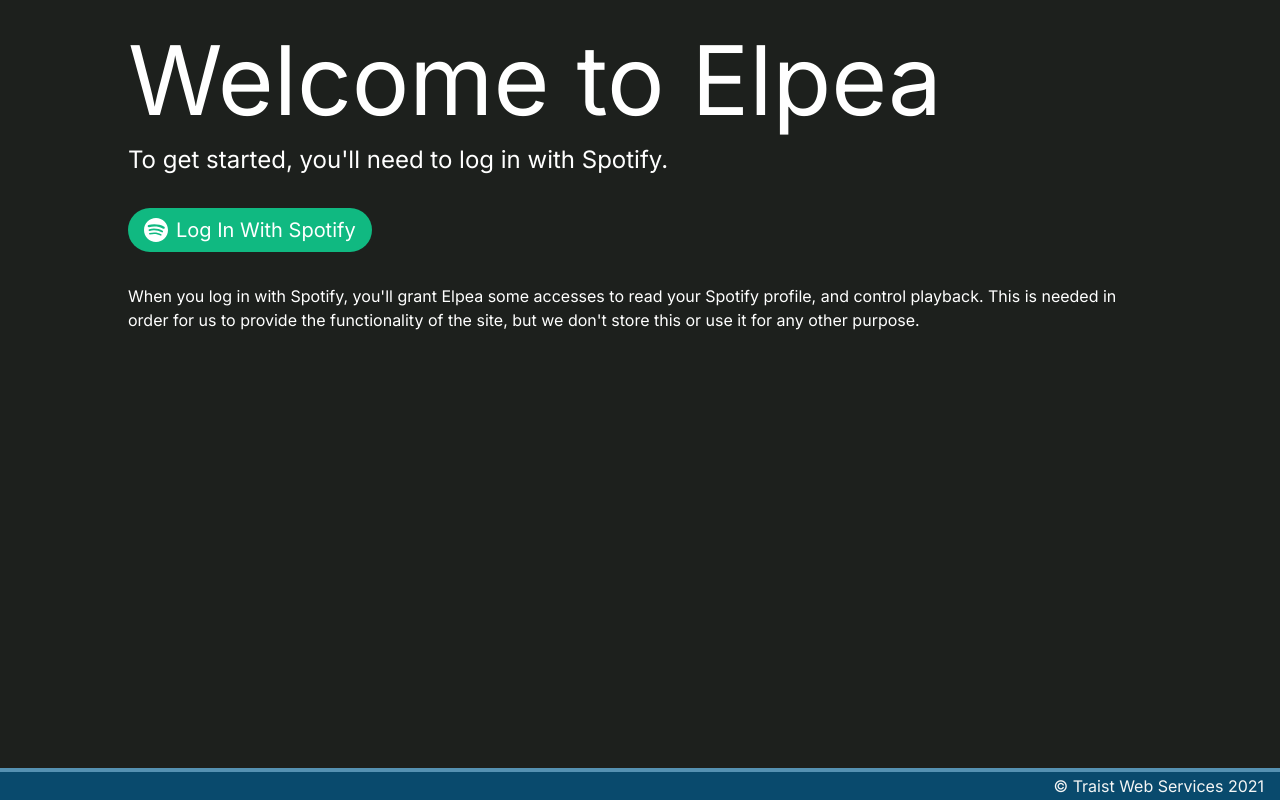
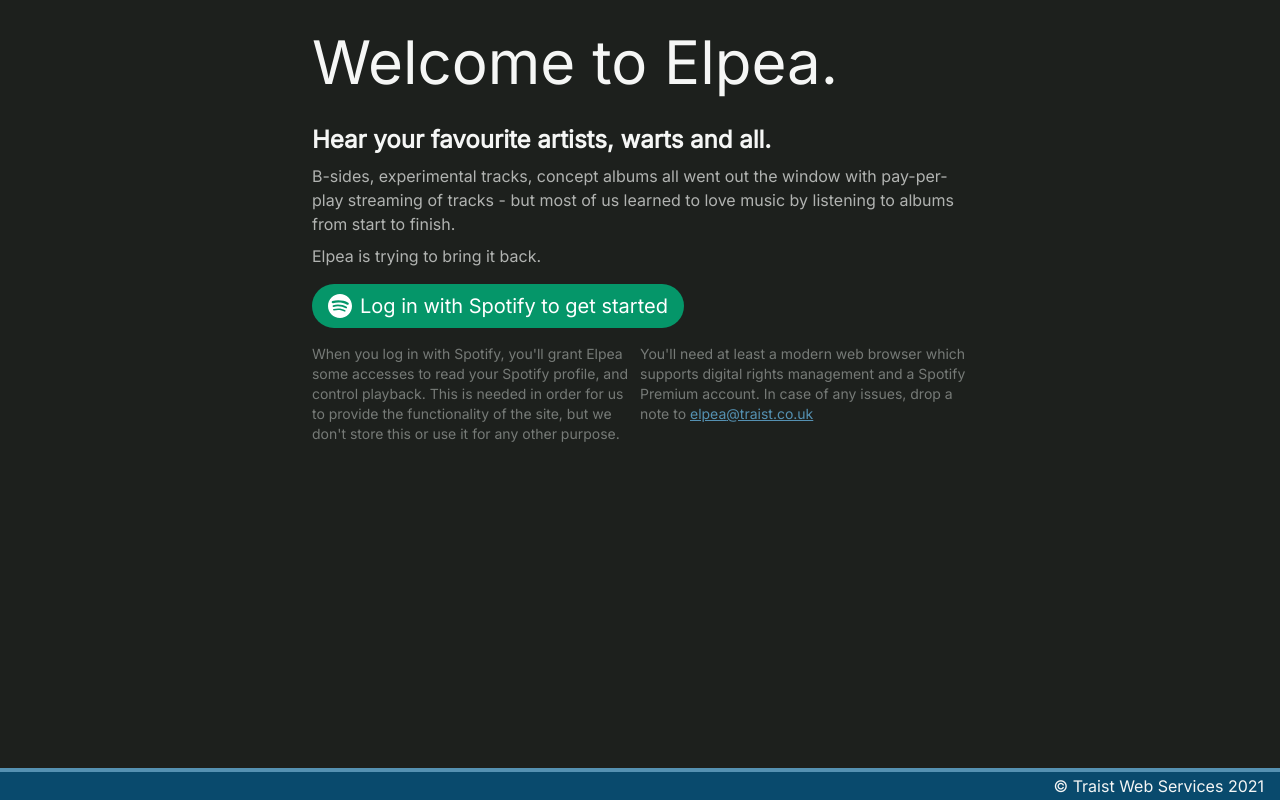
Before and after one commit to traist-web-services/elpea, a Next.js app: page / in a window 1280 px wide. Built offline with nearby package versions, Linux system fonts and the light colour scheme; no server answers.

Commit message:
Add a check for Premium

```diff
--- a/components/Landing.tsx
+++ b/components/Landing.tsx
@@ -3,15 +3,23 @@
 
 export default function Landing() {
   return (
-    <div className="max-w-5xl mx-auto">
-      <h1 className="mt-8 mb-4 text-white text-8xl">
-        Welcome to {process.env.brandName}
+    <div className="mx-auto max-w-prose">
+      <h1 className="mt-8 mb-8 text-6xl text-brand-grey-50">
+        Welcome to {process.env.brandName}.
       </h1>
-      <p className="mb-8 text-2xl text-white">
-        To get started, you'll need to log in with Spotify.
+      <p className="mb-2 text-2xl font-bold text-brand-grey-50">
+        Hear your favourite artists, warts and all.
+      </p>
+      <p className="mb-2">
+        B-sides, experimental tracks, concept albums all went out the window
+        with pay-per-play streaming of tracks - but most of us learned to love
+        music by listening to albums from start to finish.
+      </p>
+      <p className="mb-4">
+        {process.env.brandName} is trying to bring it back.
       </p>
       <button
-        className="relative flex items-center px-4 py-2 text-white bg-green-500 rounded-full"
+        className="relative flex items-center px-4 py-2 text-white bg-green-600 rounded-full"
         onClick={() =>
           signIn("spotify", {
             callbackUrl: process.env.REDIRECT_URI,
@@ -19,14 +27,27 @@
         }
       >
         <SpotifyIcon />
-        <span className="ml-2 text-xl">Log In With Spotify</span>
+        <span className="ml-2 text-xl">Log in with Spotify to get started</span>
       </button>
-      <p className="mt-8 text-white">
-        When you log in with Spotify, you'll grant {process.env.brandName} some
-        accesses to read your Spotify profile, and control playback. This is
-        needed in order for us to provide the functionality of the site, but we
-        don't store this or use it for any other purpose.
-      </p>
+      <div className="grid grid-cols-2 mt-4">
+        <p className="text-sm text-brand-grey-400">
+          When you log in with Spotify, you'll grant {process.env.brandName}{" "}
+          some accesses to read your Spotify profile, and control playback. This
+          is needed in order for us to provide the functionality of the site,
+          but we don't store this or use it for any other purpose.
+        </p>
+        <p className="text-sm text-brand-grey-400">
+          You'll need at least a modern web browser which supports digital
+          rights management and a Spotify Premium account. In case of any
+          issues, drop a note to{" "}
+          <a
+            href={`mailto:${process.env.brandName.toLowerCase()}@traist.co.uk`}
+            className="underline text-brand-400"
+          >
+            {process.env.brandName.toLowerCase()}@traist.co.uk
+          </a>
+        </p>
+      </div>
     </div>
   );
 }
--- /dev/null
+++ b/components/NoPremium.tsx
@@ -0,0 +1,24 @@
+import { signIn } from "next-auth/client";
+import SpotifyIcon from "@components/Icons/SpotifyIcon";
+
+export default function NoPremium() {
+  return (
+    <div className="mx-auto max-w-prose">
+      <h1 className="mt-8 mb-8 text-6xl text-brand-grey-50">Bad luck...</h1>
+      <p className="mb-2">
+        You're not going to be able to use {process.env.brandName}, because we
+        can only control playback for you if you have a Spotify Premium account.
+      </p>
+      <p className="mb-4">This isn't our choice, it's theirs. Sorry.</p>
+      <button
+        className="relative flex items-center px-4 py-2 text-white bg-green-600 rounded-full"
+        onClick={() =>
+          (window.location.href = "https://www.spotify.com/premium/")
+        }
+      >
+        <SpotifyIcon />
+        <span className="ml-2 text-xl">Sign up for Premium</span>
+      </button>
+    </div>
+  );
+}
--- a/pages/index.js
+++ b/pages/index.js
@@ -3,6 +3,7 @@
 
 import NavBar from "@components/NavBar";
 import Landing from "@components/Landing";
+import NoPremium from "@components/NoPremium";
 import App from "@components/App";
 
 export default function Home() {
@@ -25,7 +26,10 @@
         <main className="flex-grow h-full overflow-hidden">
           <div className="h-full">
             {!session && <Landing />}
-            {session && <App session={session} />}
+            {session && session.user.product !== "premium" && <NoPremium />}
+            {session && session.user && session.user.product === "premium" && (
+              <App session={session} />
+            )}
           </div>
         </main>
         <footer className="flex flex-col items-end justify-center flex-shrink-0 h-8 px-4 border-t-4 bg-brand-700 border-brand-400 text-brand-grey-50">
```
